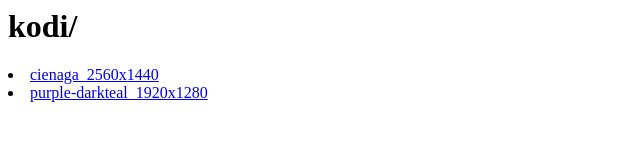
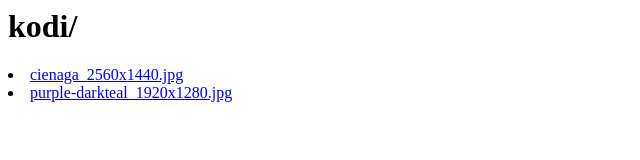
Before and after one commit to burProjects/burProjects.github.io, a plain HTML site: page kodi/fondos/index.html in a window 1280 px wide. Shown: the full height of the page, 0-640 px from the left. Drawn offline with Linux system fonts and the light colour scheme.

Commit message:
Update index.html

```diff
--- a/kodi/fondos/index.html
+++ b/kodi/fondos/index.html
@@ -6,11 +6,11 @@
    </head>
    <body>
       <li>
-         <a href="cienaga_2560x1440">cienaga_2560x1440</a>
+         <a href="cienaga_2560x1440.jpg">cienaga_2560x1440.jpg</a>
          <td></td>
       </li>
       <li>
-         <a href="purple-darkteal_1920x1280">purple-darkteal_1920x1280</a>
+         <a href="purple-darkteal_1920x1280.jpg">purple-darkteal_1920x1280.jpg</a>
          <td></td>
       </li>
          <td></td>
```
